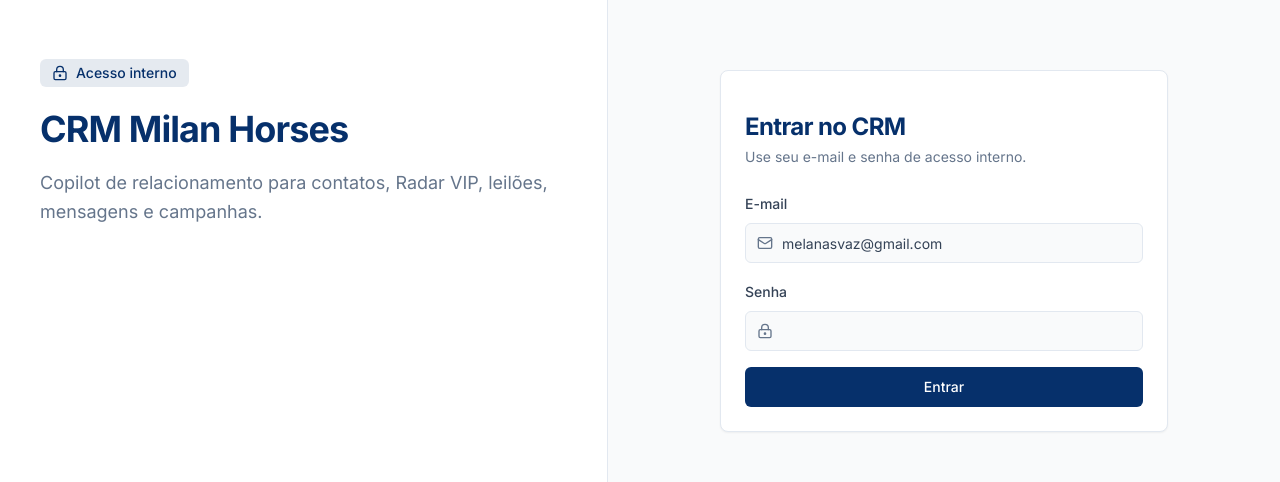
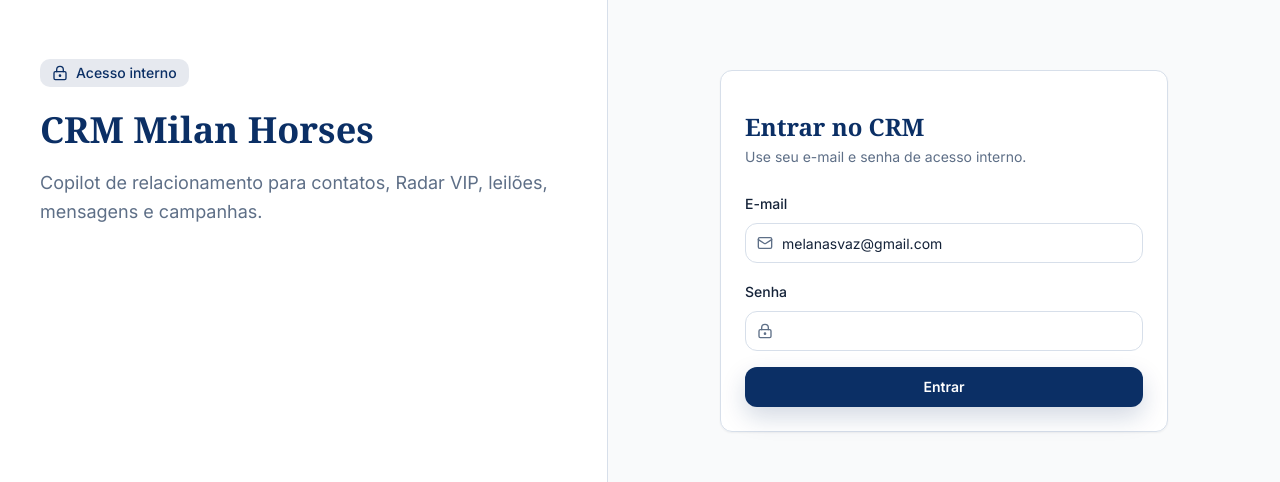
Before and after one commit to superinho/crm-milan-horses-atg241fch, a React (Vite) app: page /login in a window 1280 px wide. Shown: the part 149-631 px from the top of the page. Built offline with nearby package versions, Linux system fonts and the light colour scheme; no server answers; what pocketbase would draw is missing.

Commit message:
Apply Milan Navy design refresh

```diff
--- a/src/components/ui/button.tsx
+++ b/src/components/ui/button.tsx
@@ -6,24 +6,26 @@ import { cva, type VariantProps } from 'class-variance-authority'
 import { cn } from '@/lib/utils'
 
 const buttonVariants = cva(
-  'inline-flex items-center justify-center gap-2 whitespace-nowrap rounded-md text-sm font-medium ring-offset-background transition-colors focus-visible:outline-none focus-visible:ring-2 focus-visible:ring-ring focus-visible:ring-offset-2 disabled:pointer-events-none disabled:opacity-50 [&_svg]:pointer-events-none [&_svg]:size-4 [&_svg]:shrink-0',
+  'inline-flex items-center justify-center gap-2 whitespace-nowrap rounded-lg text-sm font-semibold ring-offset-background transition-all duration-200 focus-visible:outline-none focus-visible:ring-2 focus-visible:ring-ring focus-visible:ring-offset-2 disabled:pointer-events-none disabled:opacity-50 [&_svg]:pointer-events-none [&_svg]:size-4 [&_svg]:shrink-0',
   {
     variants: {
       variant: {
-        default: 'bg-primary text-primary-foreground hover:bg-primary/90',
+        default:
+          'bg-primary text-primary-foreground shadow-[0_10px_24px_rgba(11,45,99,0.18)] hover:bg-primary/92 hover:shadow-[0_12px_28px_rgba(11,45,99,0.22)]',
         destructive:
           'bg-destructive text-destructive-foreground hover:bg-destructive/90',
         outline:
-          'border border-input bg-transparent text-foreground hover:bg-accent hover:text-accent-foreground',
+          'border border-input bg-card/70 text-foreground hover:border-primary/25 hover:bg-accent hover:text-accent-foreground',
         secondary:
-          'bg-secondary text-secondary-foreground hover:bg-secondary/80',
-        ghost: 'text-foreground hover:bg-accent hover:text-accent-foreground',
+          'bg-secondary text-secondary-foreground shadow-[0_10px_22px_rgba(184,135,60,0.18)] hover:bg-secondary/88',
+        ghost:
+          'text-foreground hover:bg-accent hover:text-accent-foreground',
         link: 'text-foreground underline-offset-4 hover:underline',
       },
       size: {
         default: 'h-10 px-4 py-2',
-        sm: 'h-9 rounded-md px-3',
-        lg: 'h-11 rounded-md px-8',
+        sm: 'h-9 rounded-lg px-3',
+        lg: 'h-11 rounded-lg px-8',
         icon: 'h-10 w-10',
       },
     },
--- a/src/components/ui/card.tsx
+++ b/src/components/ui/card.tsx
@@ -10,7 +10,7 @@ const Card = React.forwardRef<
   <div
     ref={ref}
     className={cn(
-      'rounded-lg border bg-card text-card-foreground shadow-sm',
+      'rounded-xl border bg-card/95 text-card-foreground shadow-[0_18px_55px_rgba(11,45,99,0.08)]',
       className,
     )}
     {...props}
@@ -24,7 +24,7 @@ const CardHeader = React.forwardRef<
 >(({ className, ...props }, ref) => (
   <div
     ref={ref}
-    className={cn('flex flex-col space-y-1.5 p-6', className)}
+    className={cn('flex flex-col space-y-1.5 p-5 md:p-6', className)}
     {...props}
   />
 ))
@@ -37,7 +37,7 @@ const CardTitle = React.forwardRef<
   <div
     ref={ref}
     className={cn(
-      'text-2xl font-semibold leading-none tracking-tight',
+      'font-display text-2xl font-medium leading-tight tracking-normal text-primary',
       className,
     )}
     {...props}
--- a/src/components/ui/input.tsx
+++ b/src/components/ui/input.tsx
@@ -9,7 +9,7 @@ const Input = React.forwardRef<HTMLInputElement, React.ComponentProps<'input'>>(
       <input
         type={type}
         className={cn(
-          'flex h-10 w-full rounded-md border border-input bg-background px-3 py-2 text-base ring-offset-background file:border-0 file:bg-transparent file:text-sm file:font-medium file:text-foreground placeholder:text-muted-foreground focus-visible:outline-none focus-visible:ring-2 focus-visible:ring-ring focus-visible:ring-offset-2 disabled:cursor-not-allowed disabled:opacity-50 md:text-sm',
+          'flex h-10 w-full rounded-lg border border-input bg-card/80 px-3 py-2 text-base ring-offset-background transition-colors file:border-0 file:bg-transparent file:text-sm file:font-medium file:text-foreground placeholder:text-muted-foreground focus-visible:border-primary/40 focus-visible:outline-none focus-visible:ring-2 focus-visible:ring-ring/20 focus-visible:ring-offset-2 disabled:cursor-not-allowed disabled:opacity-50 md:text-sm',
           className,
         )}
         ref={ref}
--- a/src/components/ui/table.tsx
+++ b/src/components/ui/table.tsx
@@ -59,7 +59,7 @@ const TableRow = React.forwardRef<
   <tr
     ref={ref}
     className={cn(
-      'border-b transition-colors hover:bg-muted/50 data-[state=selected]:bg-muted',
+      'border-b transition-colors hover:bg-accent/55 data-[state=selected]:bg-muted',
       className,
     )}
     {...props}
@@ -74,7 +74,7 @@ const TableHead = React.forwardRef<
   <th
     ref={ref}
     className={cn(
-      'h-12 px-4 text-left align-middle font-medium text-muted-foreground [&:has([role=checkbox])]:pr-0',
+      'h-12 px-4 text-left align-middle text-xs font-semibold uppercase text-muted-foreground [&:has([role=checkbox])]:pr-0',
       className,
     )}
     {...props}
--- a/src/main.css
+++ b/src/main.css
@@ -10,47 +10,47 @@
 @layer base {
   :root {
     /* Milan Horses Brand Colors */
-    --background: 210 20% 98%; /* #F8FAFC */
-    --foreground: 215 25% 27%; /* Softer Dark Blue-Black text for better readability */
+    --background: 210 33% 98%; /* #F7F9FC */
+    --foreground: 217 47% 15%; /* Milan ink */
 
     --card: 0 0% 100%;
-    --card-foreground: 215 25% 27%;
+    --card-foreground: 217 47% 15%;
 
     --popover: 0 0% 100%;
-    --popover-foreground: 215 25% 27%;
+    --popover-foreground: 217 47% 15%;
 
-    /* Primary: Milan Dark Blue -> HSL(215, 90%, 22%) */
-    --primary: 215 90% 22%;
+    /* Primary: Milan Navy */
+    --primary: 216 80% 22%; /* #0b2d63 */
     --primary-foreground: 0 0% 100%;
 
-    /* Secondary: Equestrian Gold -> HSL(38, 34%, 48%) */
-    --secondary: 38 34% 48%;
+    /* Secondary: restrained equestrian gold */
+    --secondary: 36 51% 48%; /* #b8873c */
     --secondary-foreground: 0 0% 100%;
 
-    --muted: 210 40% 96.1%;
-    --muted-foreground: 215 16% 47%;
+    --muted: 214 38% 95%;
+    --muted-foreground: 215 18% 45%;
 
-    --accent: 210 40% 96.1%;
-    --accent-foreground: 215 90% 22%;
+    --accent: 214 45% 94%;
+    --accent-foreground: 216 80% 22%;
 
     --destructive: 0 84.2% 60.2%;
     --destructive-foreground: 210 40% 98%;
 
-    --border: 214.3 31.8% 91.4%;
-    --input: 214.3 31.8% 91.4%;
-    --ring: 215 90% 22%; /* Matches Primary */
+    --border: 214 30% 88%;
+    --input: 214 30% 88%;
+    --ring: 216 80% 22%;
 
-    --radius: 0.5rem;
+    --radius: 0.75rem;
 
-    /* Sidebar Theme - Updated to White Background */
+    /* Sidebar Theme */
     --sidebar-background: 0 0% 100%;
-    --sidebar-foreground: 215 90% 22%;
-    --sidebar-primary: 215 90% 22%;
+    --sidebar-foreground: 216 80% 22%;
+    --sidebar-primary: 216 80% 22%;
     --sidebar-primary-foreground: 0 0% 100%;
-    --sidebar-accent: 210 40% 96.1%;
-    --sidebar-accent-foreground: 215 90% 22%;
-    --sidebar-border: 214.3 31.8% 91.4%;
-    --sidebar-ring: 215 90% 22%;
+    --sidebar-accent: 214 45% 94%;
+    --sidebar-accent-foreground: 216 80% 22%;
+    --sidebar-border: 214 30% 88%;
+    --sidebar-ring: 216 80% 22%;
 
     /* Chart Colors - Added specific HSL values for components using them */
     --chart-1: 215 90% 22%; /* Blue */
@@ -106,6 +106,11 @@
   body {
     /* Apply font-sans globally, which now maps to Inter. Antialiased for crisp text */
     @apply bg-background text-foreground font-sans antialiased;
+    background-image:
+      radial-gradient(circle at 8% 0%, hsl(var(--secondary) / 0.06), transparent 26rem),
+      radial-gradient(circle at 92% 8%, hsl(var(--primary) / 0.045), transparent 28rem),
+      linear-gradient(hsl(var(--primary) / 0.018) 1px, transparent 1px);
+    background-size: auto, auto, 100% 8px;
   }
   /* Headings also use Inter via font-display mapping in tailwind config */
   h1,
@@ -114,12 +119,23 @@
   h4,
   h5,
   h6 {
-    @apply font-display text-foreground tracking-tight;
+    @apply font-display text-foreground tracking-normal;
   }
 
   /* Ensure paragraphs have good readability */
   p {
     @apply leading-relaxed;
+  }
+}
+
+@layer components {
+  .milan-surface {
+    @apply border bg-card/95 shadow-[0_18px_55px_rgba(11,45,99,0.08)];
+  }
+
+  .milan-label {
+    @apply text-xs font-semibold uppercase text-secondary;
+    letter-spacing: 0;
   }
 }
 
--- a/tailwind.config.ts
+++ b/tailwind.config.ts
@@ -27,9 +27,8 @@ export default {
     },
     extend: {
       fontFamily: {
-        // Standardized font family to Inter as used in Dashboard cards (Total de Contatos)
         sans: ['Inter', 'sans-serif'],
-        display: ['Inter', 'sans-serif'],
+        display: ['Georgia', 'Times New Roman', 'serif'],
       },
       colors: {
         border: 'hsl(var(--border))',
```
Also changed, not shown: src/components/Layout.tsx (+10 -10 lines).
